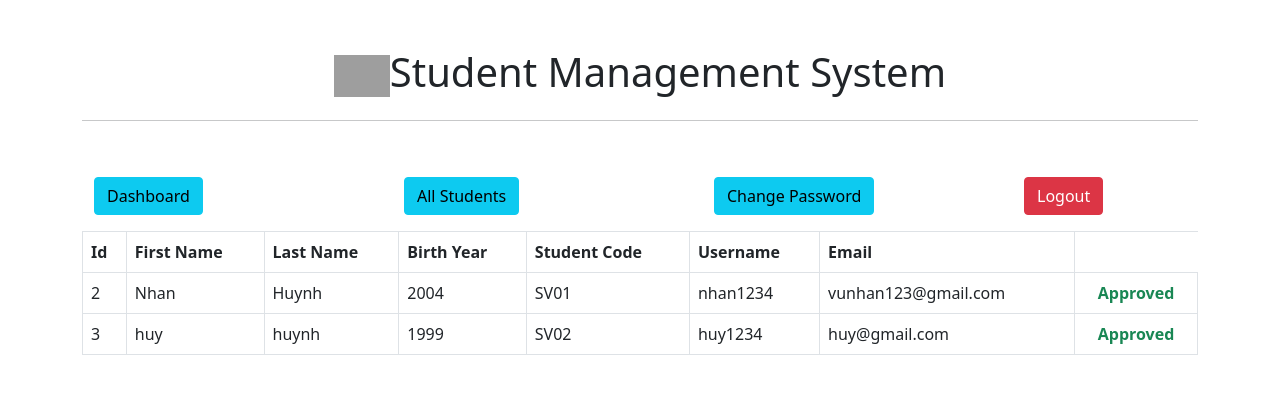
After one commit to hvhuy2004/Flask_Project_CRUD, a Flask app: page /admin/get-all-user in a window 1280 px wide. The commit adds this page. Shown: the top 394 px of the page. Run offline with Flask 3, Linux system fonts and the light colour scheme; grey boxes are pictures that could not be loaded.

Commit message:
admin approve user

```diff
--- a/main.py
+++ b/main.py
@@ -285,11 +285,20 @@ def adminLogout():
         return redirect('/admin/')
 
 
-# Route để xem tất cả tài khoản
-@app.route('/admin/users')
-def view_users():
-    users = User.query.all()  # Lấy tất cả người dùng từ cơ sở dữ liệu
-    return render_template('admin/view_users.html', users=users, title="View Users")
+# Admin get all user
+@app.route('/admin/get-all-user', methods=['GET', 'POST'])
+def adminGetAllUser():
+    users = User.query.filter_by(role='user').all()
+    return render_template('admin/all-user.html', title="Approve User", users = users)
+
+
+# Admin approve user
+@app.route('/admin/approve-user/<int:id>')
+def approveUser(id):
+    User.query.filter_by(role='user').filter_by(id=id).update(dict(status=1))
+    db.session.commit()
+    flash('Approved successfully', 'success')
+    return redirect('/admin/get-all-user')
 
 
 
--- /dev/null
+++ b/templates/admin/all-user.html
@@ -0,0 +1,55 @@
+{% extends "admin/layout.html" %}
+
+{% block content %}
+<div class="container">
+    {% include "admin/navbar.html" %}
+    {% with messages = get_flashed_messages() %}
+    {% if messages %}
+    <div class="alert alert-success">
+        <strong> {{ messages[0] }}</strong>
+    </div>
+    {% endif %}
+    {% endwith %}
+
+    <div class="my-2">
+        <div class="table-responsive">
+            <table class="table table-bordered">
+                <thead>
+                    <tr>
+                        <th>Id</th>
+                        <th>First Name</th>
+                        <th>Last Name</th>
+                        <th>Birth Year</th>
+                        <th>Student Code</th>
+                        <th>Username</th>
+                        <th>Email</th>
+                    </tr>
+                </thead>
+
+                <tbody>
+                    {% for user in users %}
+                    <tr>
+                        <td>{{user.id}}</td>
+                        <td>{{user.fname}}</td>
+                        <td>{{user.lname}}</td>
+                        <td>{{user.birth_year}}</td>
+                        <td>{{user.student_code}}</td>
+                        <td>{{user.username}}</td>
+                        <td>{{user.email}}</td>
+                        <td class="text-center">
+                            {% if user.status ==1%}
+                            <span class="fw-bold text-success">Approved</span>
+                            {% else %}
+                            <a href="/admin/approve-user/{{user.id}}">
+                                <button class="btn btn-warning">Approve</button>
+                            </a>
+                            {% endif %}
+                        </td>
+                    </tr>
+                    {% endfor %}
+                </tbody>
+            </table>
+        </div>
+    </div>
+</div>
+{% endblock content %}
--- a/templates/admin/navbar.html
+++ b/templates/admin/navbar.html
@@ -1,15 +1,15 @@
 <div class="container">
-    <div class="row d-flex justify-content-center">
-        <div class="col-xl-3 col-lg-3 col-md-3 my-2 col-sm-12">
+    <div class="row justify-content-between">
+        <div class="col-xl-2 col-lg-3 col-md-4 col-sm-6 my-2">
             <a href="/admin/dashboard" class="btn btn-info w-full">Dashboard</a>
         </div>
-        <div class="col-xl-3 col-lg-3 col-md-3 my-2 col-sm-12">
-            <a href="/admin/get-all-user" class="btn btn-info w-full">All User</a>
+        <div class="col-xl-2 col-lg-3 col-md-4 col-sm-6 my-2">
+            <a href="/admin/get-all-user" class="btn btn-info w-full">All Students</a>
         </div>
-        <div class="col-xl-3 col-lg-3 col-md-3 my-2 col-sm-12">
+        <div class="col-xl-2 col-lg-3 col-md-4 col-sm-6 my-2">
             <a href="/admin/change-admin-password" class="btn btn-info w-full">Change Password</a>
         </div>
-        <div class="col-xl-3 col-lg-3 col-md-3 my-2 col-sm-12">
+        <div class="col-xl-2 col-lg-3 col-md-4 col-sm-6 my-2">
             <a href="/admin/logout" class="btn btn-danger w-full">Logout</a>
         </div>
     </div>
```
Also changed, not shown: instance/ums.sqlite, 2 other files.
